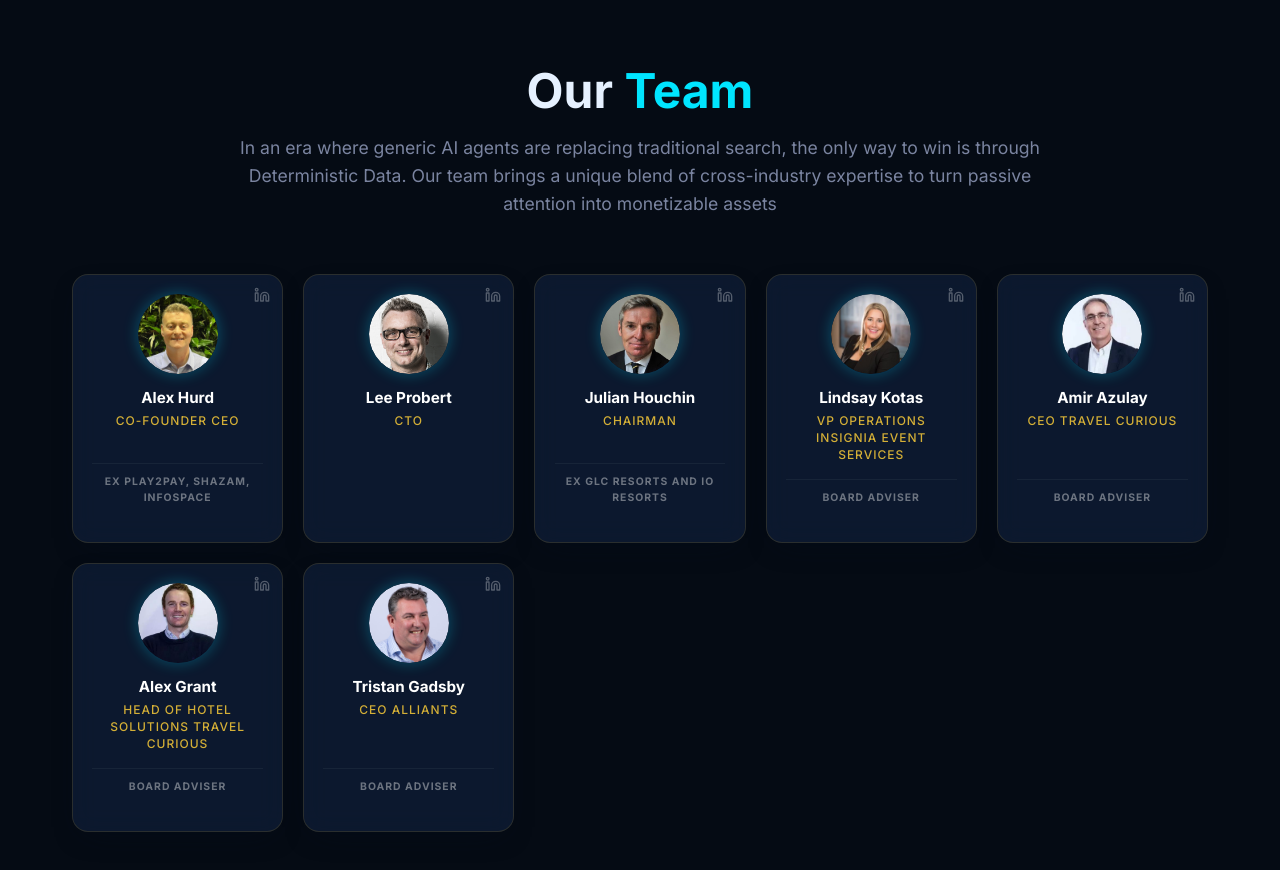
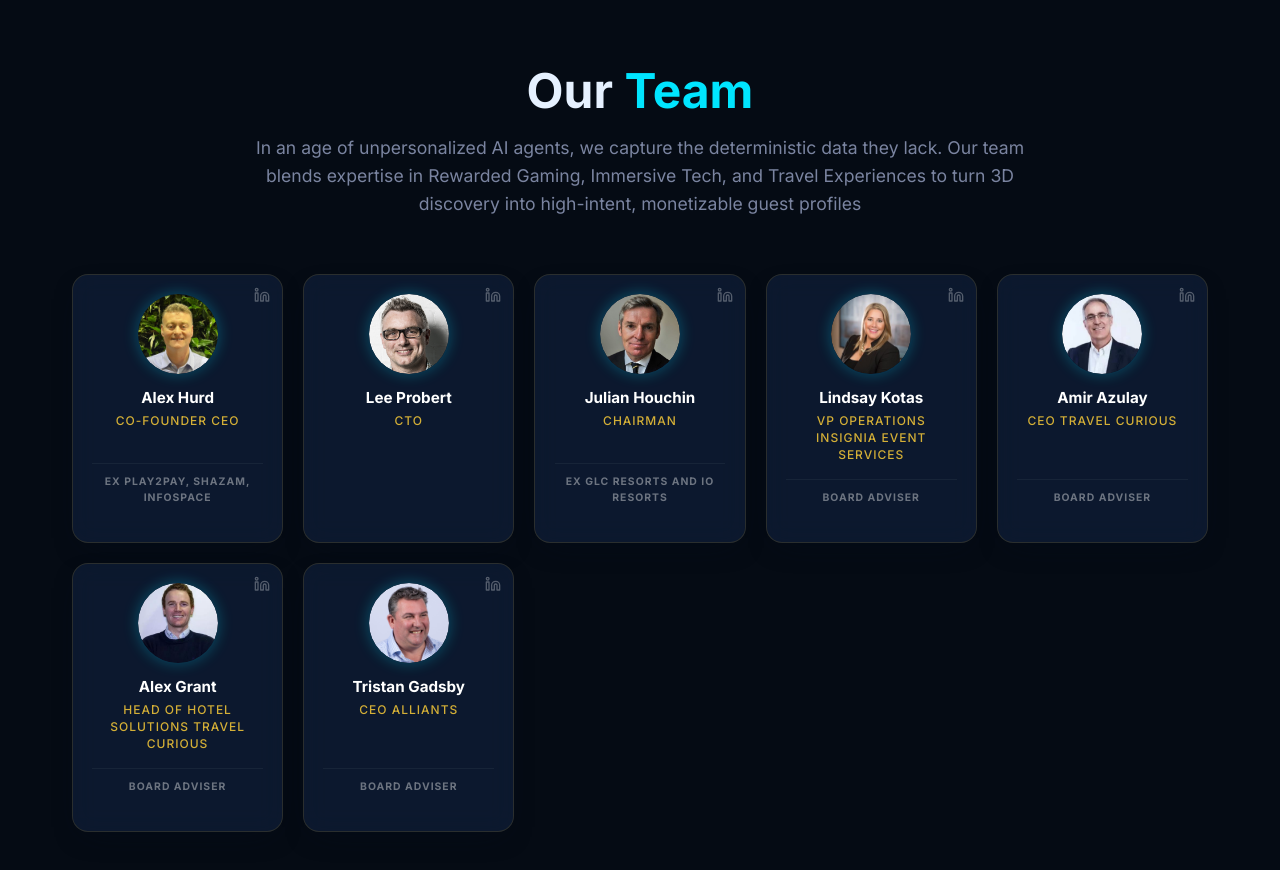
Before and after one commit to alexhurd-travelvrse/Travelvrse-website, a React (Vite) app: page / in a window 1280 px wide. Shown: the part 3600-4470 px from the top of the page. Built offline with nearby package versions, Linux system fonts and the light colour scheme.

Commit message:
Refined team description messaging

```diff
--- a/src/components/TeamSection.jsx
+++ b/src/components/TeamSection.jsx
@@ -64,7 +64,7 @@ const TeamSection = () => {
                         Our <span className="text-cyan">Team</span>
                     </h2>
                     <p className="subtitle mx-auto max-w-2xl">
-                        In an era where generic AI agents are replacing traditional search, the only way to win is through Deterministic Data. Our team brings a unique blend of cross-industry expertise to turn passive attention into monetizable assets
+                        In an age of unpersonalized AI agents, we capture the deterministic data they lack. Our team blends expertise in Rewarded Gaming, Immersive Tech, and Travel Experiences to turn 3D discovery into high-intent, monetizable guest profiles
                     </p>
                 </div>
 
```
Also changed, not shown: 1 other file (tests, documents, lock files or other folders).
